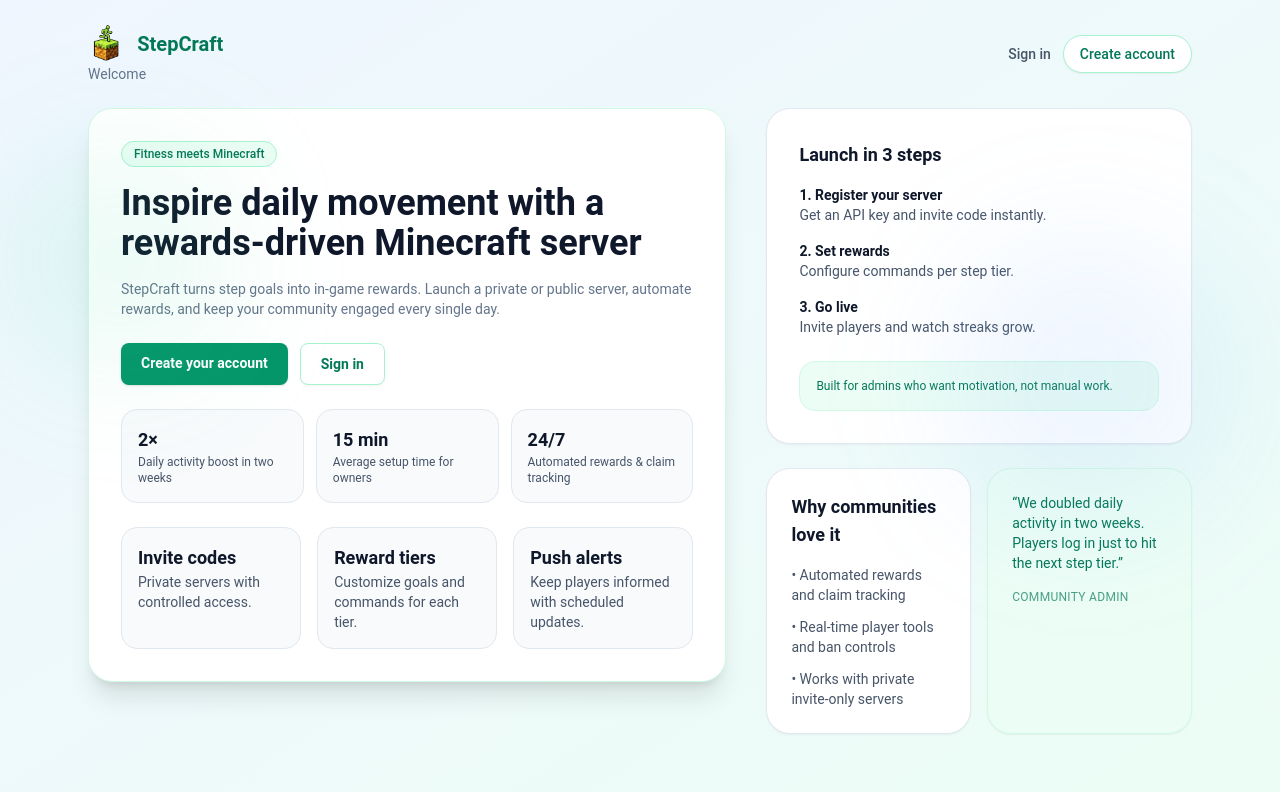
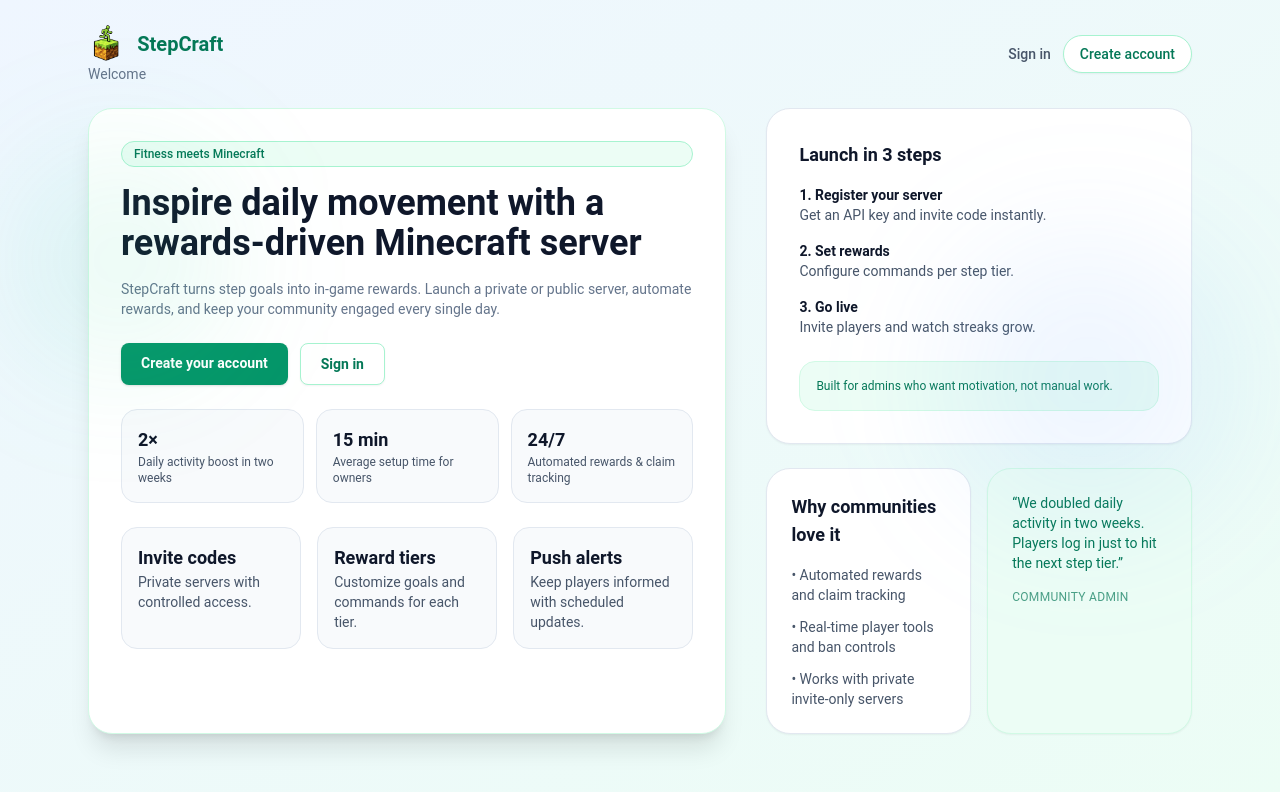
Before and after one commit to JaggerBean/FitCollector, a React (Vite) app in the folder Stepcraft_React/: page / in a window 1280 px wide. Shown: the top 792 px of the page. Built offline with nearby package versions, Linux system fonts and the light colour scheme; no server answers.

Commit message:
better home ui

```diff
--- a/Stepcraft_React/src/pages/LandingPage.tsx
+++ b/Stepcraft_React/src/pages/LandingPage.tsx
@@ -15,11 +15,11 @@
 
   return (
     <Layout title="Welcome">
-      <div className="relative grid gap-10 lg:grid-cols-[1.2fr_0.8fr]">
+      <div className="relative grid gap-10 lg:grid-cols-[1.2fr_0.8fr] lg:items-stretch">
         <div className="pointer-events-none absolute -left-20 top-10 h-56 w-56 rounded-full bg-emerald-400/10 blur-3xl" />
         <div className="pointer-events-none absolute -right-10 top-32 h-72 w-72 rounded-full bg-blue-400/10 blur-3xl" />
-        <div className="space-y-8">
-          <div className="rounded-3xl border border-emerald-100 bg-white p-8 shadow-xl dark:border-slate-800 dark:bg-slate-900">
+        <div className="flex">
+          <div className="flex h-full w-full flex-col rounded-3xl border border-emerald-100 bg-white p-8 shadow-xl dark:border-slate-800 dark:bg-slate-900">
             <div className="inline-flex items-center gap-2 rounded-full border border-emerald-200 bg-emerald-50 px-3 py-1 text-xs font-medium text-emerald-700 dark:border-emerald-700/40 dark:bg-emerald-900/20 dark:text-emerald-200">
               Fitness meets Minecraft
             </div>
@@ -85,7 +85,7 @@
             </div>
           </div>
         </div>
-        <div className="space-y-6">
+        <div className="flex h-full flex-col gap-6">
           <div className="rounded-3xl border border-slate-200 bg-white p-8 shadow-sm dark:border-slate-800 dark:bg-slate-900">
             <h2 className="text-lg font-semibold text-slate-900 dark:text-slate-100">Launch in 3 steps</h2>
             <ol className="mt-4 space-y-4 text-sm text-slate-600 dark:text-slate-300">
```
